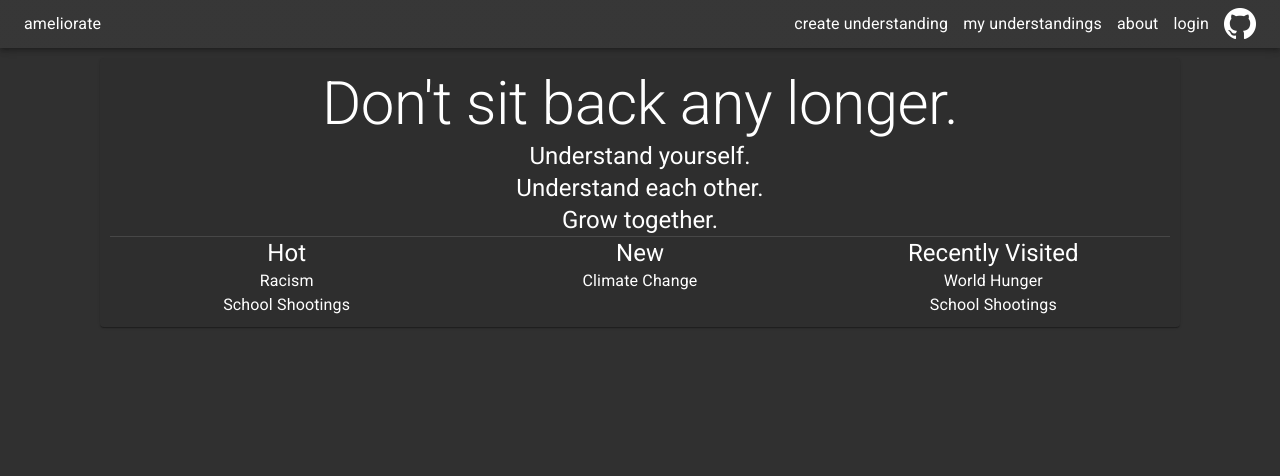
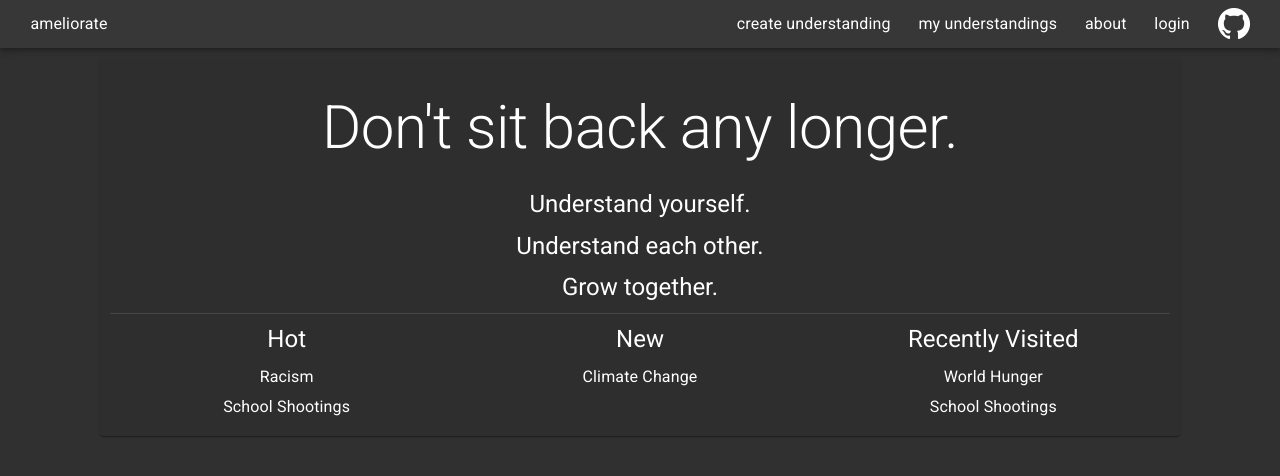
Before and after one commit to amelioro/ameliorate, a Next.js app in the folder web/: page / in a window 1280 px wide. Shown: the top 476 px of the page. Built offline with nearby package versions, Linux system fonts and the light colour scheme.

Commit message:
Add margin to typography components

```diff
--- a/web/common/theme.ts
+++ b/web/common/theme.ts
@@ -2,7 +2,7 @@
 // used material color tool to confirm accessibility (legibility) https://material.io/resources/color/#!/?view.left=1&view.right=1&primary.color=4ab74c&secondary.color=b74ab5
 // used mui-theme-creator to see the colors in action and pick light & dark palettes https://bareynol.github.io/mui-theme-creator/?firstName=&lastName=&email=&password=
 
-import { type PaletteMode } from "@mui/material";
+import { type PaletteMode, type ThemeOptions } from "@mui/material";
 
 const lightPalette = {
   background: {
@@ -26,10 +26,17 @@ const sharedPalette = {
   },
 };
 
-export const getThemeOptions = (mode: PaletteMode) => ({
+export const getThemeOptions = (mode: PaletteMode): ThemeOptions => ({
   palette: {
     mode,
     ...sharedPalette,
     ...(mode === "light" ? lightPalette : darkPalette),
   },
+  components: {
+    MuiTypography: {
+      defaultProps: {
+        margin: "0.4em",
+      },
+    },
+  },
 });
```
